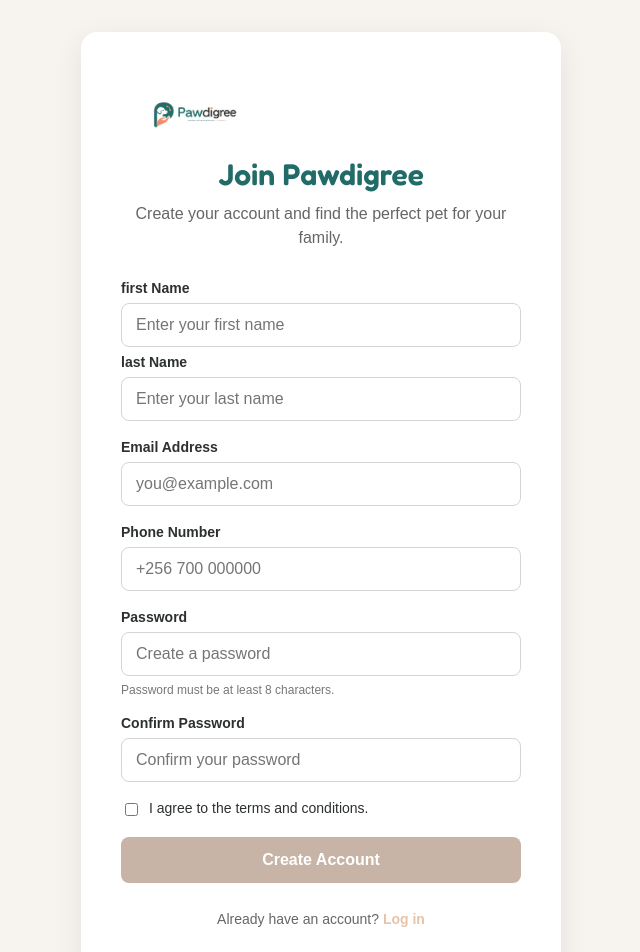
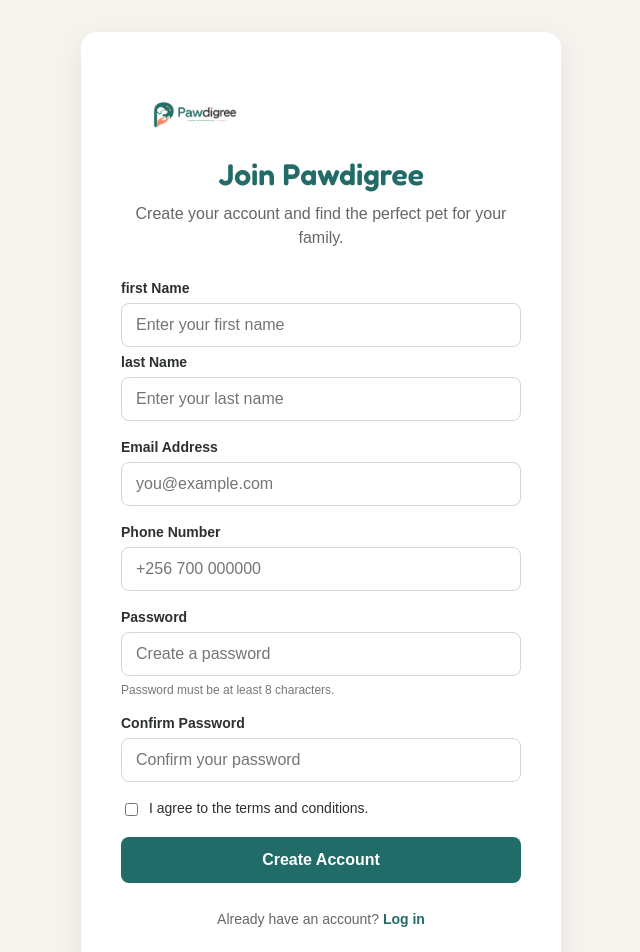
Before and after one commit to Pawdigree-Pet-Marketplace/pawdigree-frontend, a React (Vite) app: page /register in a window 1280 px wide. Shown: the top 952 px of the page, without its empty margins (319-959 px from the left). Built offline with nearby package versions, Linux system fonts and the light colour scheme.

Commit message:
add colors

```diff
--- a/src/components/CustomerRegistration.css
+++ b/src/components/CustomerRegistration.css
@@ -104,7 +104,7 @@
   padding: 14px;
   border: none;
   border-radius: 8px;
-  background: #c7b4a6;
+  background: #216C68;
   color: white;
   font-size: 16px;
   font-weight: 600;
@@ -132,7 +132,7 @@
 }
 
 .login-text a {
-  color: #e7c3a8;
+  color: #216C68;
   font-weight: 600;
   text-decoration: none;
 }
```
